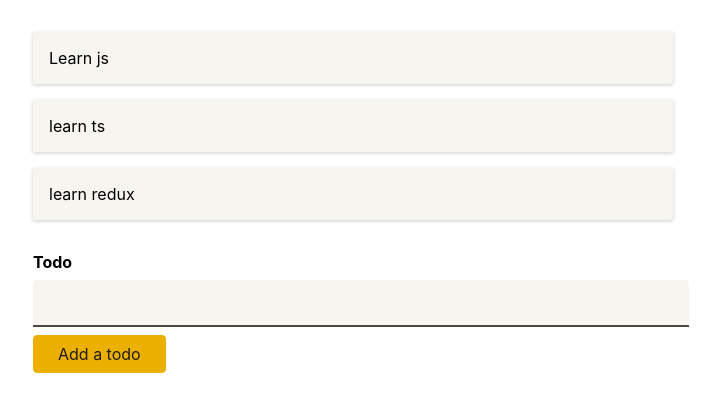
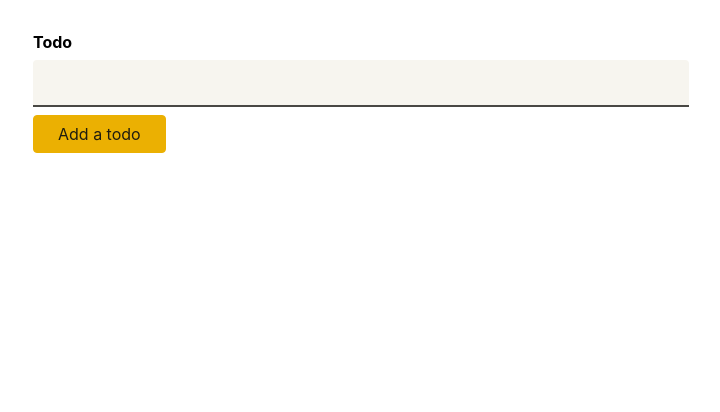
Before and after one commit to Kavery-pm/react-typescript, a React (Create React App) app in the folder 07-react-ts-starting-project/: page / in a window 1280 px wide. Shown: the top 412 px of the page, without its empty margins (287-1007 px from the left). Built offline with nearby package versions, Linux system fonts and the light colour scheme.

Commit message:
added useState using typescript

```diff
--- a/07-react-ts-starting-project/src/App.tsx
+++ b/07-react-ts-starting-project/src/App.tsx
@@ -1,4 +1,4 @@
-import React from "react";
+import React, { useState } from "react";
 
 import Todos from "./models/Todo";
 
@@ -6,13 +6,16 @@ import Todo from "./components/Todo";
 import NewTodo from "./components/NewTodo";
 
 function App() {
-  const todos = [
-    new Todos("Learn js"),
-    new Todos("learn ts"),
-    new Todos("learn redux"),
-  ];
+  // const todos = [
+  //   new Todos("Learn js"),
+  //   new Todos("learn ts"),
+  //   new Todos("learn redux"),
+  // ];
+const [todos, settodos] = useState<Todos[]>([]);
   const addTodoHandler = (todo:string)=>{
+    const newTodo = new Todos(todo);
 console.log(todo);
+settodos(prevState => prevState.concat(newTodo));
   }
   return (
     <div>
```
